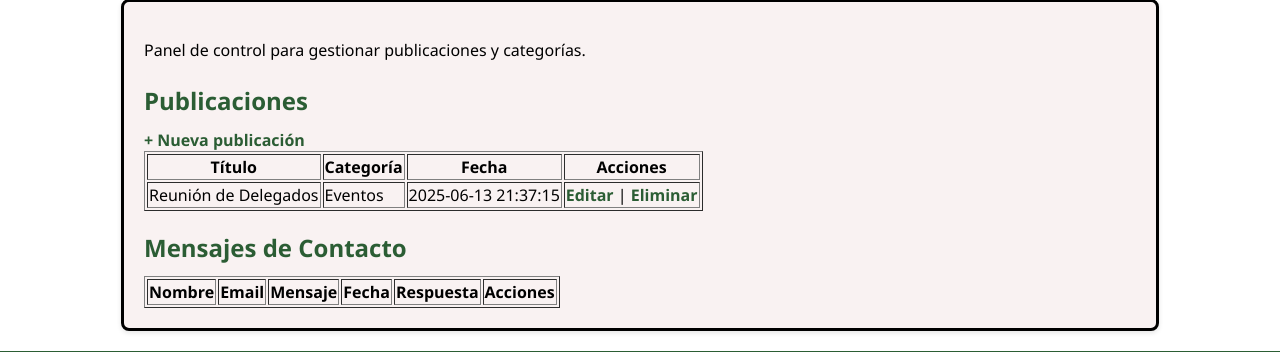
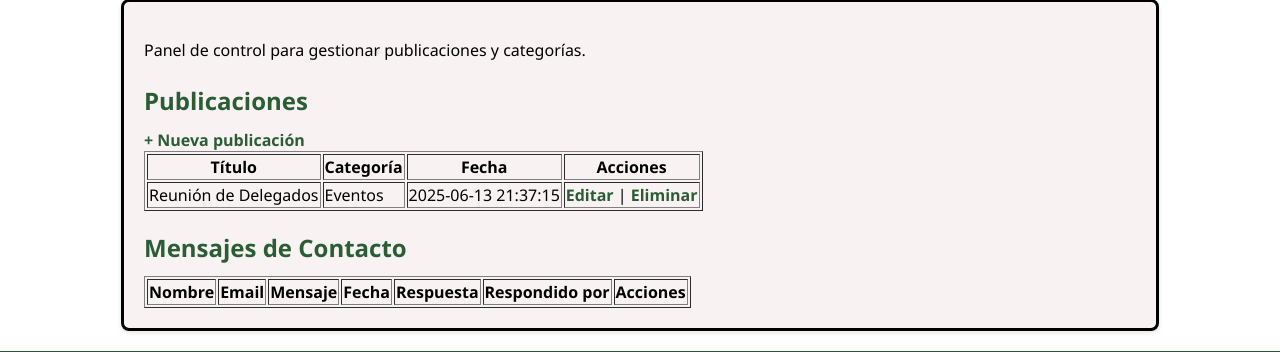
Before and after one commit to sergioserbluk/centro, a PHP site: page /scripts/dashboard.php in a window 1280 px wide. Shown: the part 136-488 px from the top of the page. Run offline with PHP 8.4, Linux system fonts and the light colour scheme; a user stored in the database is signed in; data comes from the database, SQL or seed files in the repository; data that the repository does not hold is empty.

Commit message:
Track user responding to messages

```diff
--- a/base/centro_estudiantes.sql
+++ b/base/centro_estudiantes.sql
@@ -37,7 +37,11 @@ CREATE TABLE mensajes_contacto (
     nombre VARCHAR(100) NOT NULL,
     email VARCHAR(100) NOT NULL,
     mensaje TEXT NOT NULL,
-    fecha_envio DATETIME DEFAULT CURRENT_TIMESTAMP
+    respuesta TEXT,
+    fecha_envio DATETIME DEFAULT CURRENT_TIMESTAMP,
+    fecha_respuesta DATETIME,
+    id_usuario_respuesta INT,
+    FOREIGN KEY (id_usuario_respuesta) REFERENCES usuarios(id)
 );
 
 -- Insertar usuario administrador de prueba (clave: admin123, hasheada con password_hash en PHP)
--- a/scripts/dashboard.php
+++ b/scripts/dashboard.php
@@ -24,7 +24,7 @@ $mensaje = isset($_GET['mensaje']) ? $_GET['mensaje'] : null;
 
 // Traer mensajes del formulario de contacto
 try {
-    $stmt_mensajes = $pdo->query("SELECT * FROM mensajes_contacto ORDER BY fecha_envio DESC");
+    $stmt_mensajes = $pdo->query("SELECT m.*, u.nombre_usuario AS respondido_por FROM mensajes_contacto m LEFT JOIN usuarios u ON m.id_usuario_respuesta = u.id ORDER BY m.fecha_envio DESC");
     $mensajes_contacto = $stmt_mensajes->fetchAll();
 } catch (PDOException $e) {
     die("Error al obtener mensajes: " . $e->getMessage());
@@ -143,6 +143,7 @@ try {
             <th>Mensaje</th>
             <th>Fecha</th>
             <th>Respuesta</th>
+            <th>Respondido por</th>
             <th>Acciones</th>
         </tr>
     </thead>
@@ -154,6 +155,7 @@ try {
             <td><?= nl2br(htmlspecialchars($msg['mensaje'])) ?></td>
             <td><?= $msg['fecha_envio'] ?></td>
             <td><?= $msg['respuesta'] ? nl2br(htmlspecialchars($msg['respuesta'])) : 'Sin responder' ?></td>
+            <td><?= htmlspecialchars($msg['respondido_por'] ?? '') ?></td>
             <td>
                 <a href="responder_mensaje.php?id=<?= $msg['id'] ?>">Responder</a>
             </td>
--- a/scripts/responder_mensaje.php
+++ b/scripts/responder_mensaje.php
@@ -45,8 +45,8 @@ if ($_SERVER['REQUEST_METHOD'] === 'POST') {
 
     if ($mensaje) {
         // Actualizar la respuesta en la base de datos
-        $stmt = $pdo->prepare("UPDATE mensajes_contacto SET respuesta = ?, fecha_respuesta = NOW() WHERE id = ?");
-        $stmt->execute([$respuesta, $id]);
+        $stmt = $pdo->prepare("UPDATE mensajes_contacto SET respuesta = ?, fecha_respuesta = NOW(), id_usuario_respuesta = ? WHERE id = ?");
+        $stmt->execute([$respuesta, $_SESSION['usuario_id'], $id]);
 
         $mail = new PHPMailer(true);
         try {
```
